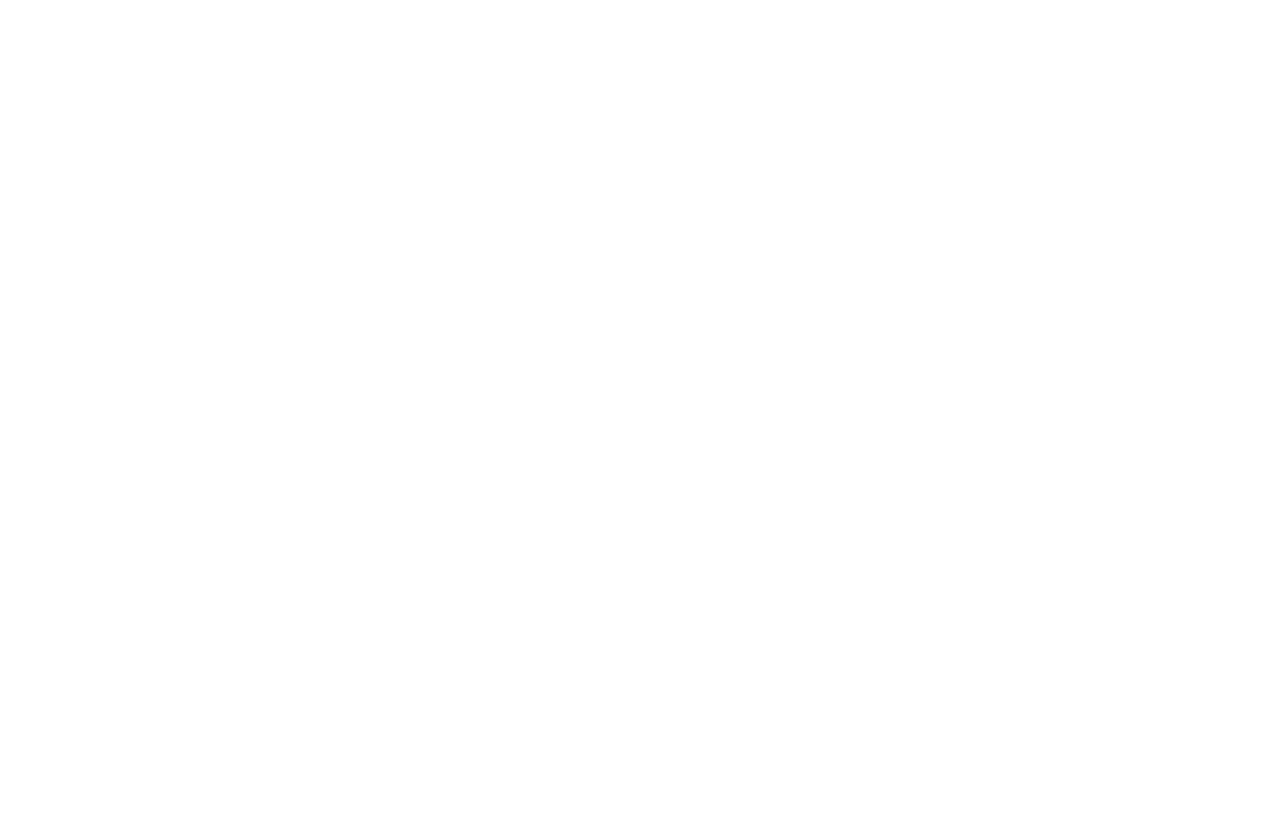
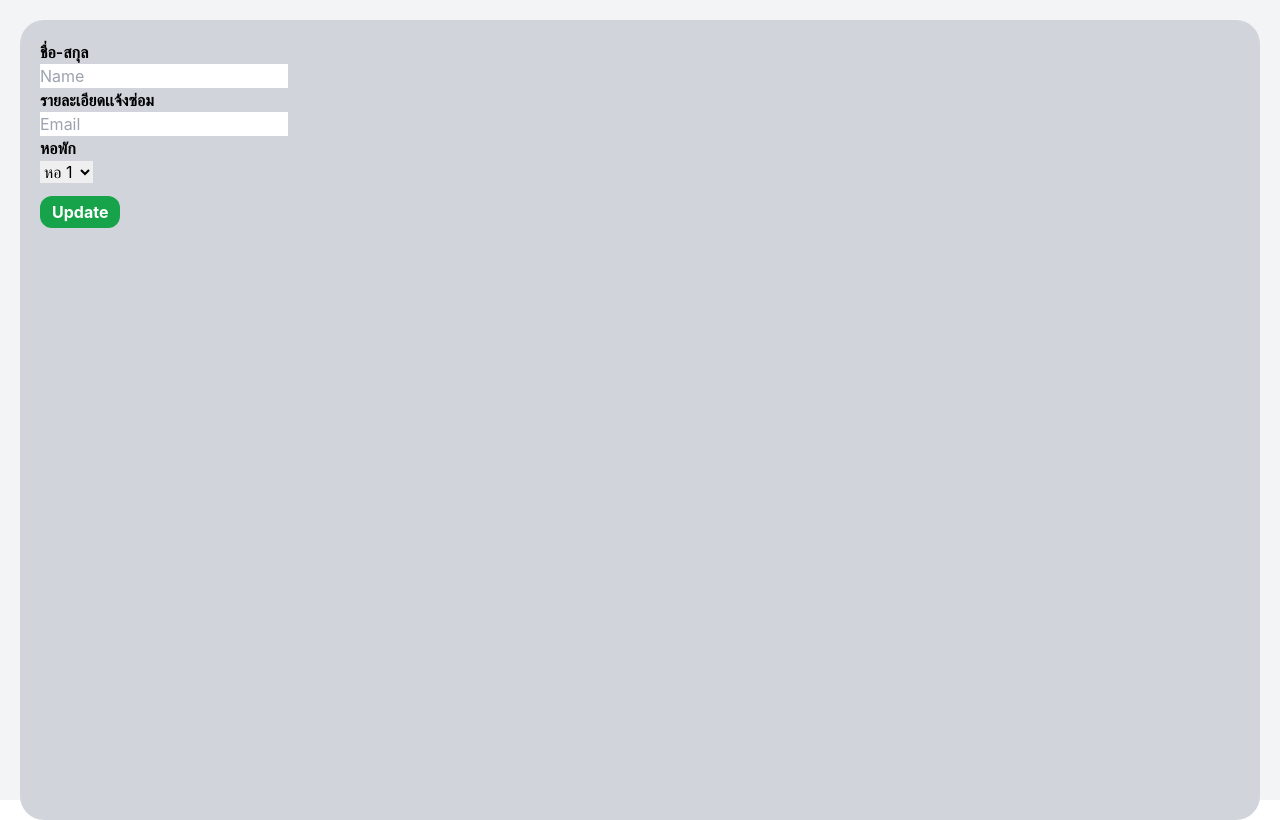
Before and after one commit to hakeemee1/App_Dormitory, a React (Create React App) app in the folder dorm101/: page /home/edit/1 in a window 1280 px wide. Before the commit this address had no page. Built offline with nearby package versions, Linux system fonts and the light colour scheme; no server answers; the HTML template or start-up script is replaced by a standard one.

Commit message:
styled home and edit updatepage

```diff
--- a/dorm101/src/App.js
+++ b/dorm101/src/App.js
@@ -13,9 +13,10 @@
         <Route path="/home" element={<UserList/>}/>
         <Route path="/home" element={<UserList/>}/>
         <Route path="add" element={<AddUser/>}/>
-        <Route path="edit/:id" element={<EditUser/>}/>
+        <Route path="/home/edit/:id" element={<EditUser/>}/>
         <Route path="/" element={<Login />} />
         <Route path="/login" element={<Login />} />
+
       </Routes>
     </BrowserRouter>
 
--- a/dorm101/src/components/AddUser.js
+++ b/dorm101/src/components/AddUser.js
@@ -5,7 +5,7 @@
 const AddUser = () => {
   const [name, setName] = useState("");
   const [email, setEmail] = useState("");
-  const [gender, setGender] = useState("Male");
+  const [gender, setGender] = useState("1");
   const navigate = useNavigate();
 
   const saveUser = async (e) => {
@@ -23,13 +23,14 @@
   };
 
   return (
-    <div className="columns mt-5 is-centered">
-      <div className="column is-half">
+    <div className="p-5 h-screen  bg-gray-100">
+      <div className="p-5 h-screen  bg-gray-300 rounded-3xl">
         <form onSubmit={saveUser}>
           <div className="field">
-            <label className="label">ชื่อ-สกุล</label>
+            <label className="label font-semibold m-auto">ชื่อ-สกุล</label>
             <div className="control">
               <input
+                required
                 type="text"
                 className="input"
                 value={name}
@@ -39,9 +40,10 @@
             </div>
           </div>
           <div className="field">
-            <label className="label">รายละเอียดเเจ้งซ่อม</label>
+            <label className="label font-semibold">รายละเอียดเเจ้งซ่อม</label>
             <div className="control">
               <input
+                required
                 type="text"
                 className="input"
                 value={email}
@@ -50,11 +52,12 @@
               />
             </div>
           </div>
-          <div className="field">
-            <label className="label">หอพัก</label>
+          <div className="field ">
+            <label className="label font-semibold">หอพัก</label>
             <div className="control">
               <div className="select is-fullwidth">
                 <select
+                  required
                   value={gender}
                   onChange={(e) => setGender(e.target.value)}
                 >
@@ -67,8 +70,8 @@
             </div>
           </div>
           <div className="field">
-            <button type="submit" className="button is-success" >
-              Save
+            <button type="submit" className=" bg-green-600 px-3 py-1 mt-3 text-white hover:bg-green-800 font-bold  rounded-xl">
+              บันทึกข้อมูล
             </button>
           </div>
         </form>
--- a/dorm101/src/components/EditUser.js
+++ b/dorm101/src/components/EditUser.js
@@ -5,7 +5,7 @@
 const EditUser = () => {
   const [name, setName] = useState("");
   const [email, setEmail] = useState("");
-  const [gender, setGender] = useState("Male");
+  const [gender, setGender] = useState("1");
   const navigate = useNavigate();
   const { id } = useParams();
 
@@ -21,7 +21,7 @@
         email,
         gender,
       });
-      navigate("/");
+      navigate("/home");
     } catch (error) {
       console.log(error);
     }
@@ -35,11 +35,11 @@
   };
 
   return (
-    <div className="columns mt-5 is-centered">
-      <div className="column is-half">
+    <div className="p-5 h-screen  bg-gray-100">
+      <div className="p-5 h-screen  bg-gray-300 rounded-3xl">
         <form onSubmit={updateUser}>
           <div className="field">
-            <label className="label">ชื่อ-สกุล</label>
+            <label className="label font-semibold">ชื่อ-สกุล</label>
             <div className="control">
               <input
                 type="text"
@@ -51,7 +51,7 @@
             </div>
           </div>
           <div className="field">
-            <label className="label">รายละเอียดเเจ้งซ่อม</label>
+            <label className="label font-semibold">รายละเอียดเเจ้งซ่อม</label>
             <div className="control">
               <input
                 type="text"
@@ -63,7 +63,7 @@
             </div>
           </div>
           <div className="field">
-            <label className="label">หอพัก</label>
+            <label className="label font-semibold">หอพัก</label>
             <div className="control">
               <div className="select is-fullwidth">
                 <select
@@ -79,7 +79,7 @@
             </div>
           </div>
           <div className="field">
-            <button type="submit" className="button is-success">
+            <button type="submit" className=" bg-green-600 px-3 py-1 mt-3 text-white hover:bg-green-800 font-bold  rounded-xl">
               Update
             </button>
           </div>
--- a/dorm101/src/components/UserList.js
+++ b/dorm101/src/components/UserList.js
@@ -24,13 +24,13 @@
   };
 
   return (
-    <div className="p-5 h-screen  bg-gray-100">
+    <div className="p-5 h-screen  bg-gray-100 ">
       <div className=" mt-5">
         <Link to={`add`} className=" bg-blue-600 text-white p-3 ml-3 rounded-full shadow-sm hover:bg-green-500 ">
           เเจ้งซ่อม
         </Link>
         <table className=" w-3/4 content-center mt-10">
-          <thead className=" bg-gray-400 border-gray-200">
+          <thead className=" bg-red border-gray-400 rounded-xl">
             <tr>
               <th className=" p-3 text-sm bg-gray-100 border-b-2 border-gray-200 font-semibold tracking-wide text-left ">ลำดับ</th>
               <th className=" p-3 text-sm bg-gray-100 border-b-2 border-gray-200 font-semibold tracking-wide text-left ">ชื่อ-สกุล</th>
@@ -43,7 +43,7 @@
           </thead>
           <tbody>
             {users.map((user, index) => (
-              <tr key={user.id} className=" bg-gray-300">
+              <tr key={user.id} className=" bg-gray-300 rounded-md">
                 <td className=" p-3 text-sm text-gray-700">{index + 1}</td>
                 <td className=" p-3 text-sm text-gray-700">{user.name}</td>
                 <td className=" p-3 text-sm text-gray-700">{user.email}</td>
```
